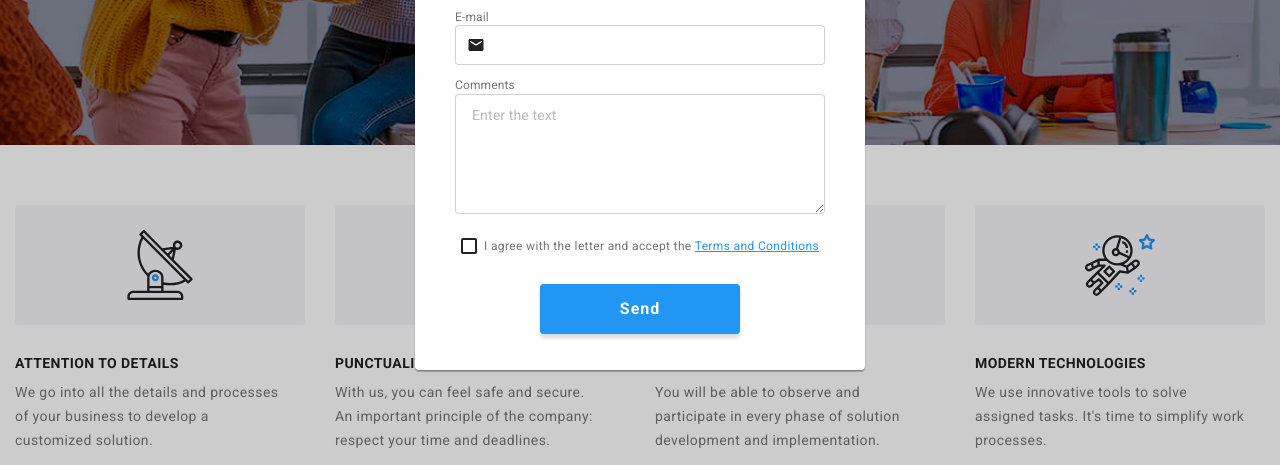
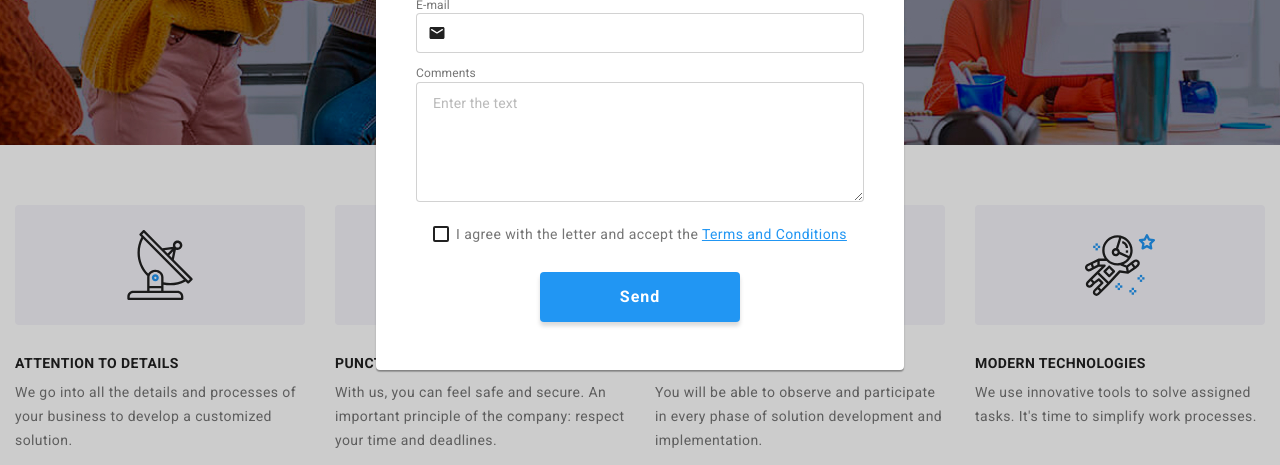
Before and after one commit to adad22ro/WebStudio-HTML-CSS-Project, a plain HTML site: page index.html in a window 1280 px wide. Both pictures are taken after a click on the button "Request our service". Shown: the part 335-800 px from the top of the page. Drawn offline with Linux system fonts and the light colour scheme.

Commit message:
Final Commit

```diff
--- a/css/style.css
+++ b/css/style.css
@@ -24,7 +24,7 @@ body {
 }
 
 .container {
-  width: 100vw;
+  width: 100%;
 }
 
 button {
@@ -1171,7 +1171,7 @@ input[type="email"]:focus,
   }
 
   .what-we-do-articles p {
-    width: 270px;
+    /* width: 270px; */
   }
 
   .team-cards ul {
@@ -1212,4 +1212,23 @@ input[type="email"]:focus,
   .footer-section .social-links-footer {
     margin-left: 0;
   }
+
+  /* Modal */
+
+  .modal-content {
+    width: 528px;
+  }
+
+  .modal-form .imput-field input {
+    width: 448px;
+  }
+
+  .modal-form textarea {
+    width: 448px;
+  }
+
+  .terms-and-conds .agreement-check {
+    font-size: 14px;
+    letter-spacing: 0.42px;
+  }
 }
```
